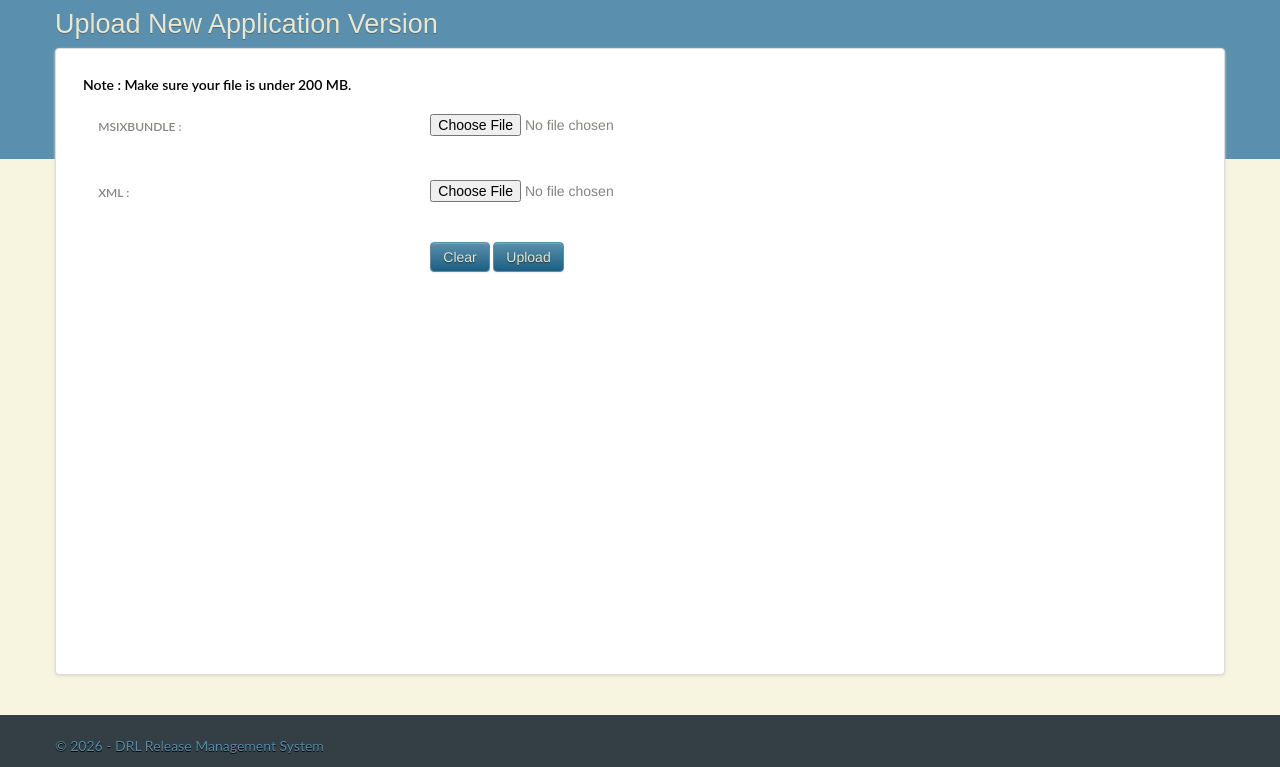
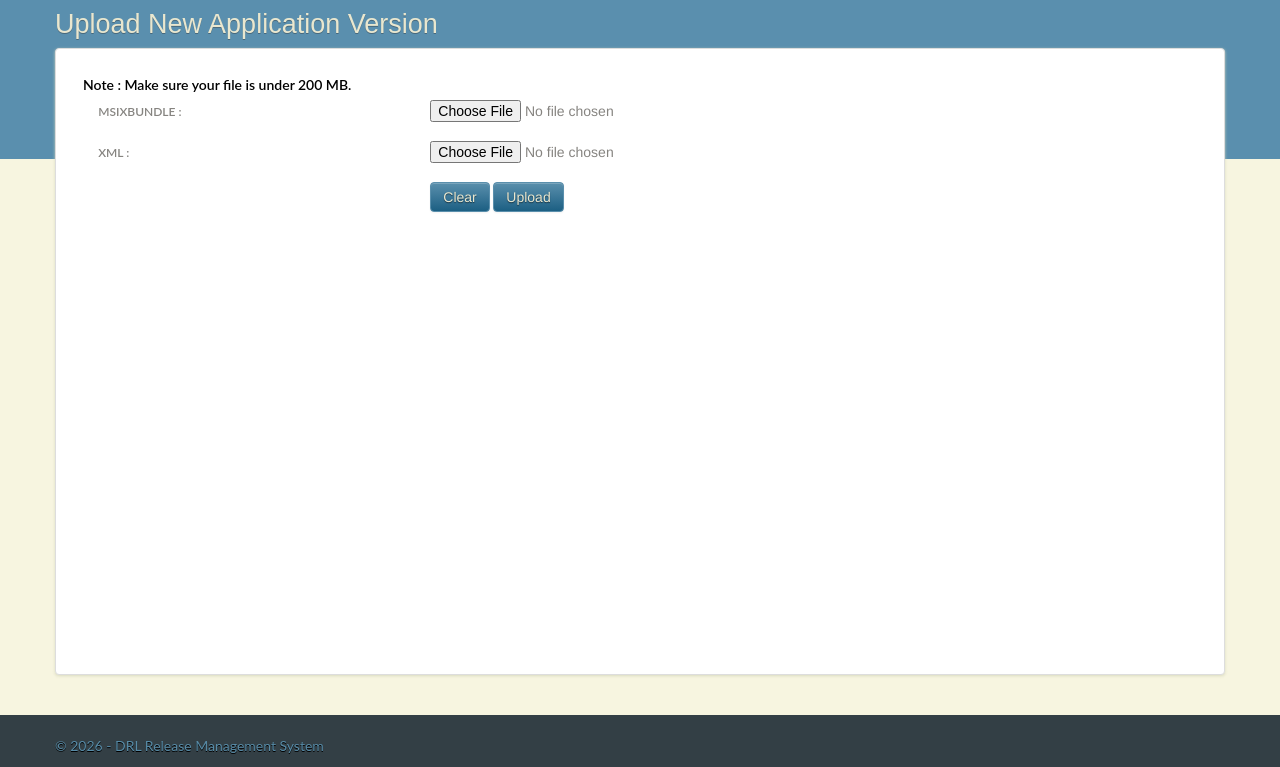
Before and after one commit to centricloki/DRLRelease_net10, an ASP.NET Core app: page /Release/UploadNewApp in a window 1280 px wide. Shown: the part 80-847 px from the top of the page. Run offline with ASP.NET Core 8, Linux system fonts and the light colour scheme; the visitor is signed in with stand-in values (Sample User, id 1); some libraries are stand-ins or nearby versions.

Commit message:
Ui fixes

```diff
--- a/DRLRelease.Web/wwwroot/css/ReleaseModule/UploadNewApp.css
+++ b/DRLRelease.Web/wwwroot/css/ReleaseModule/UploadNewApp.css
@@ -2,3 +2,44 @@
 .header-image-upload {
     min-height: 500px;
 }
+
+.header-image-upload .formpage {
+    display: flex;
+    align-items: flex-start;
+    float: none;
+    clear: both;
+}
+
+.header-image-upload .formpage .page-left {
+    float: none;
+    width: 31%;
+    margin: 0;
+    display: flex;
+    align-items: center;
+    min-height: 24px;
+}
+
+.header-image-upload .formpage .page-left label {
+    padding-top: 0;
+    margin: 0;
+    line-height: 1.2;
+}
+
+.header-image-upload .formpage .page-right {
+    float: none;
+    width: 68%;
+    margin: 0;
+}
+
+.header-image-upload .formpage .page-right input[type="file"] {
+    height: auto;
+    line-height: normal;
+    margin: 0;
+    padding: 0;
+    vertical-align: middle;
+}
+
+.header-image-upload .formpage .page-right .field-validation-error {
+    display: block;
+    margin-top: 4px;
+}
```
